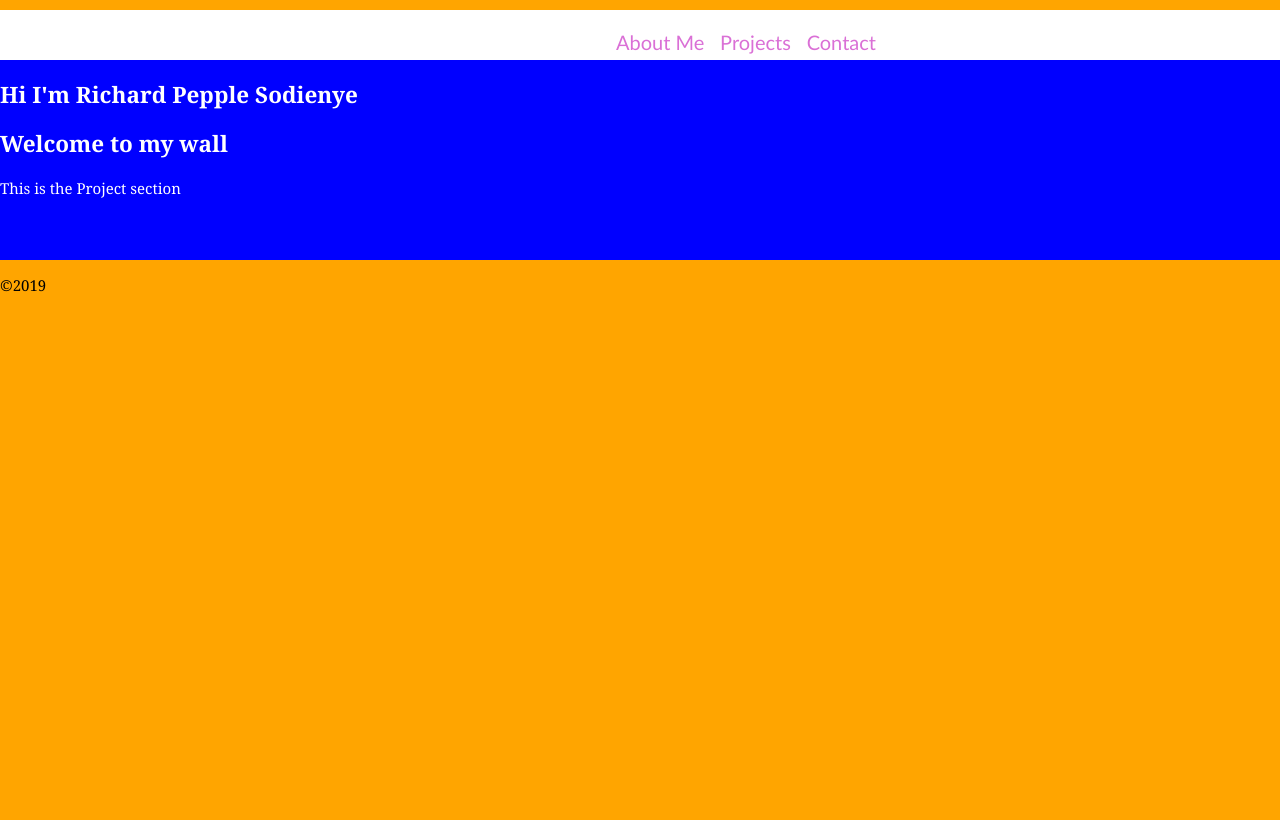
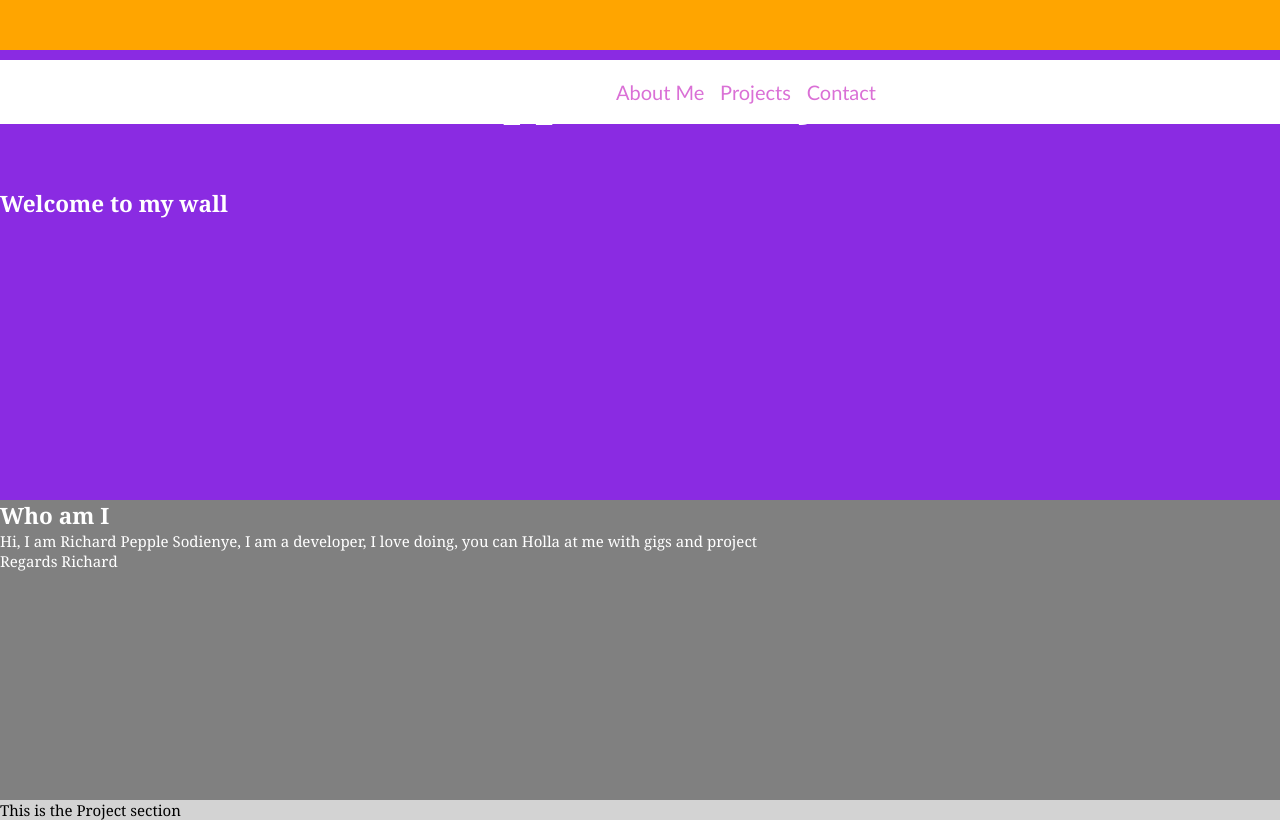
Before and after one commit to peerichie/portfolio, a plain HTML site: page index.html in a window 1280 px wide. Shown: the top 820 px of the page. Drawn offline with Linux system fonts and the light colour scheme.

Commit message:
added some image file

```diff
--- a/css/style.css
+++ b/css/style.css
@@ -1,26 +1,27 @@
 * {
     box-sizing: border-box;
+    margin: 0;
+    padding: 0;
 }
 
 body {
-    position: absolute;
     width: 100%;
     height: auto;
     background-color: orange;
-    border: 0;
+  /*  border: 0;
     padding: 0;
-    margin: 0;
+    margin: 0; */
     font-family: Cambria, Cochin, Georgia, Times, 'Times New Roman', serif;
     font-size: 15px;
-    display: flex;
-    flex-direction: column;
+    background-size: cover;
 }
 header {
     width: 100%;
-    height: 50px;
+    height: auto;
     margin-top: 10px;
     background-color: rgb(255, 255, 255);
     color: #fff;
+    position: fixed;
 }
 /* Nav Styling starts */
 nav {
@@ -39,6 +40,7 @@ nav ul{
     width: 300px;
     padding: 20px;
     justify-content: space-between;
+    background: transparent;
 }
 nav ul a{
     text-decoration: none;
@@ -48,8 +50,39 @@ a:hover{
     color: blueviolet;
 }
 main {
-    background-color: blue;
+    /*background-color: blue;
     width: 100%;
-    height: 200px;
+    height: inherit;
+    color: #fff;*/
+}
+#welcome-section{
+    background: url("images/bg-2.jpg") no-repeat;
+    background: blueviolet;
     color: #fff;
+    top:50px;
+    width: inherit;
+    height: 450px;
 }
+h1{
+    font-size: 50px;
+    margin-top: 50px;
+    margin: 50px;
+    padding: 10px;
+}
+#welcome-section p{
+    font-family: 'Courier New', Courier, monospace;
+    font-size: 20px;
+    color: silver;
+    margin:40px;
+}
+#about-me{
+    background: gray;
+    color: #fff;
+    width: inherit;
+    height: 300px;
+}
+#project{
+    background: lightgray;
+    width: inherit;
+    height: 300px;
+}
--- a/index.html
+++ b/index.html
@@ -19,12 +19,16 @@
     </header>
     <main>
         <section id="welcome-section">
+            <div>
             <h1>Hi I'm Richard Pepple Sodienye</h1>
             <h2>Welcome to my wall</h2>
+            </div>
         </section>
-        <section id="about-me">
-
-        </section>
+        <div id="about-me">
+            <h2>Who am I</h2>
+            <p>Hi, I am Richard Pepple Sodienye, I am a developer, I love doing, you can Holla at me with gigs and project</p>
+            <p>Regards Richard</p>
+        </div>
 
         <section id="project">This is the Project section </section>
     </main>
```
Also changed, not shown: images/bg-2.jpg (added), images/bg1.jpg (added).
